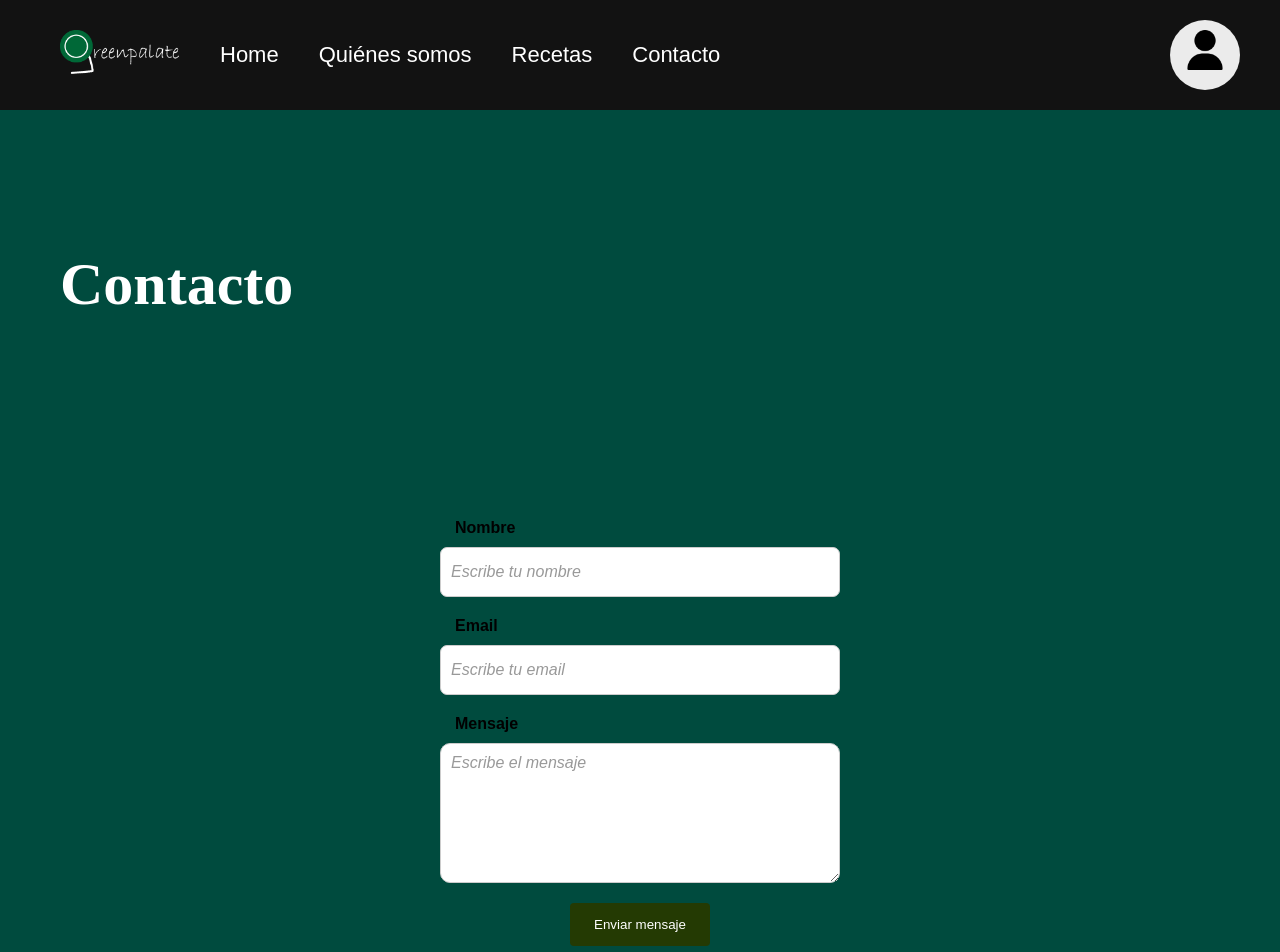
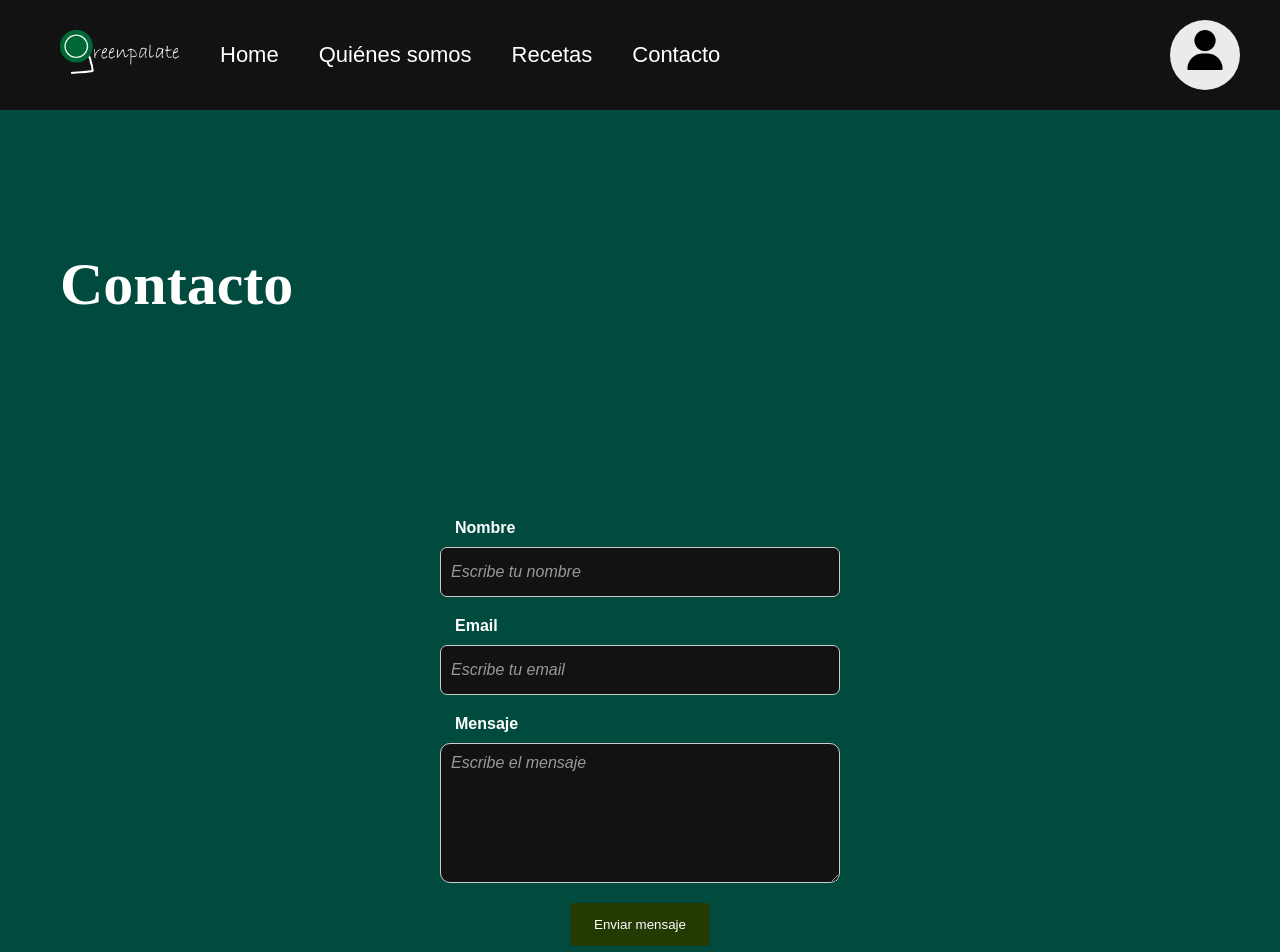
Before and after one commit to juancruzleone/Greenplate, a React (Vite) app in the folder front/: page /contacto in a window 1280 px wide. Shown: the top 952 px of the page. Built offline with nearby package versions, Linux system fonts and the light colour scheme; no server answers; a web font is replaced by a local one.

Commit message:
Se modifico el diseño de la seccion de contacto

```diff
--- a/front/src/styles/contacto.css
+++ b/front/src/styles/contacto.css
@@ -15,7 +15,7 @@ form{
 
 form label{
     font-family: "montserrat", sans-serif;
-    color: black;
+    color: white;
     font-weight: 600;
     padding-left: 15px;
 }
@@ -26,6 +26,8 @@ form input{
     border-radius: 7px;
     margin-bottom: 20px;
     margin-top: 10px;
+    background-color: #121212;
+    border: 1px solid white;
 }
 
 form textarea{
@@ -34,6 +36,7 @@ form textarea{
     border-radius: 10px;
     margin-top: 10px;
     margin-bottom: 20px;
+    background-color: #121212;
 }
 
 input::placeholder,
@@ -52,6 +55,7 @@ textarea {
   padding: 10px; /* Espacio alrededor del texto */
   font-size: 16px; /* Tamaño de fuente */
   font-family: "montserrat", sans-serif;
+  color: white;
   /* Otros estilos según tus preferencias */
 }
 
```
